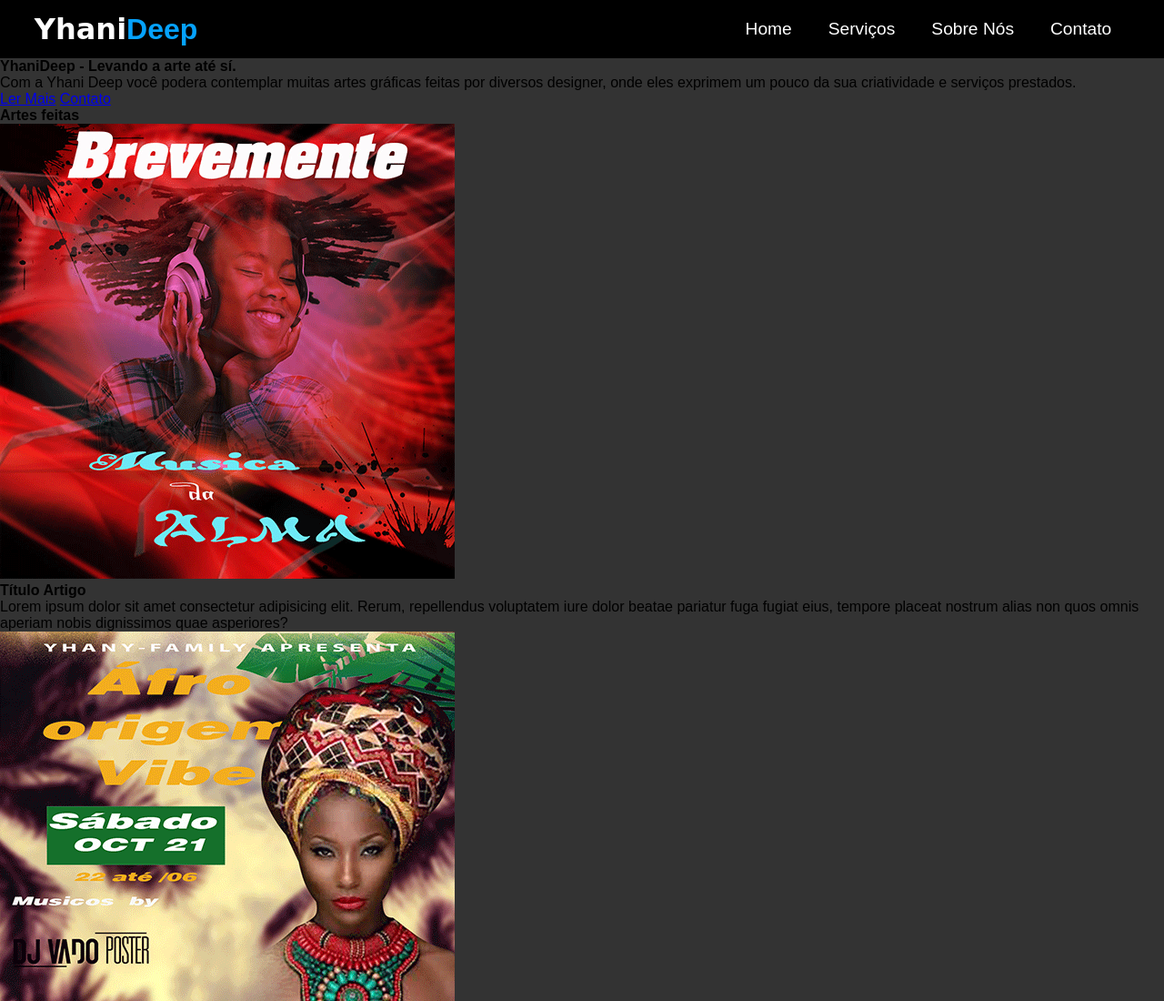
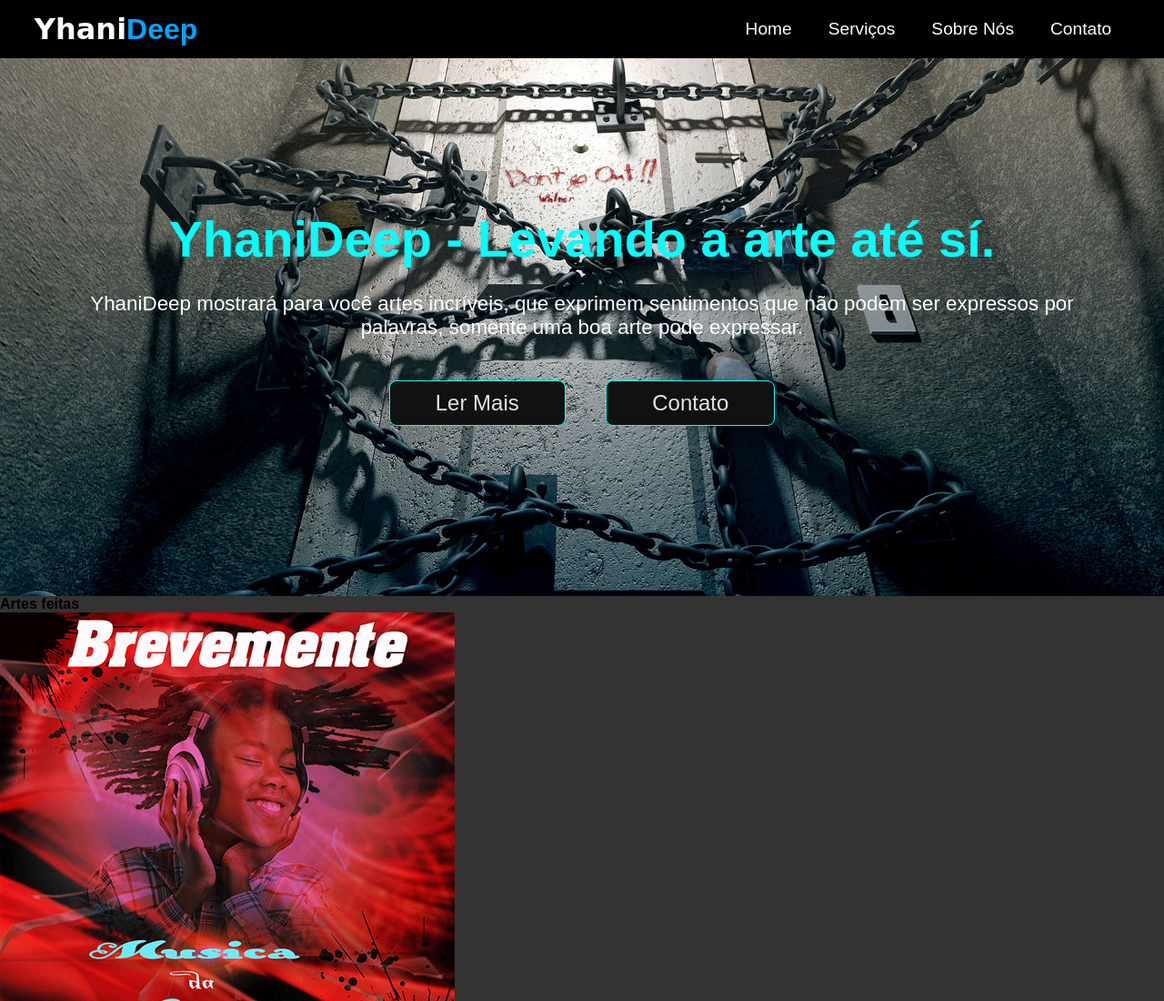
Before and after one commit to janeirocaifaloyhanires/yhaniDeep, a plain HTML site: page index.html in a window 1280 px wide. Shown: the top 1100 px of the page at 91% size. Drawn offline with Linux system fonts and the light colour scheme.

Commit message:
Estilizando sessão banner e colocando imagem de fundo

```diff
--- a/css/style.css
+++ b/css/style.css
@@ -43,3 +43,40 @@ header nav ul li a:hover{
     background:#111;
     color:rgb(5, 162, 253);
 }
+/*Sessão banner*/
+.bloco{
+    background: url('../img/background.jpg')no-repeat;
+    background-size: cover;
+    padding:13% 0;
+    text-align:center;
+    text-transform: justify;
+}
+.bloco .banner h2{
+    color:#06fdfa;
+    font-size:3.5rem;
+}
+.bloco .banner p{
+    font-size:1.4rem;
+    padding:0 7%;
+    color:#fff;
+    margin:2% 0;
+}
+.bloco .banner .btn{
+
+}
+.bloco .banner .btn a{
+    text-decoration:none;
+    color:#e5e3e7;
+    display: inline-block;
+    background:#111;
+    border-radius:8px;
+    border:1px solid aqua;
+    padding:10px 50px;
+    margin:20px;
+    font-size:1.5rem;
+    transition: 1s ease;
+}
+.bloco .banner .btn a:hover{
+    background:#222;
+    color:#fff;
+}
--- a/index.html
+++ b/index.html
@@ -25,12 +25,11 @@
     <!--Fim cabeçalho-->
 
     <main>
-        <section class="banner">
-            <div class="conteudo bloco">
+        <section class="sessaoBanner">
+            <div class="bloco">
                 <div class="banner">
                     <h2>YhaniDeep - Levando a arte até sí. </h2>
-                    <p>Com a Yhani Deep você podera contemplar muitas artes gráficas feitas por diversos designer, onde
-                        eles exprimem um pouco da sua criatividade e serviços prestados.</p>
+                    <p>YhaniDeep mostrará para você artes incríveis, que exprimem sentimentos que não podem ser expressos por palavras, somente uma boa arte pode expressar.</p>
                     <div class="btn">
                         <a href="#">Ler Mais</a>
                         <a href="#">Contato</a>
@@ -38,7 +37,10 @@
                 </div>
             </div>
         </section>
+        <!--Termina sessão banner-->
+
         <section class="TrabalhosDestaque">
+            <!--Sessão banner-->
             <h2 class="tituloTrabalhos">Artes feitas</h2>
             <div class="container">
                 <div class="card">
@@ -199,7 +201,8 @@
                 </div>
                 <!--Fim card-->
             </div>
-        </section><!--Fim sessão tecnologias-->
+        </section>
+        <!--Fim sessão tecnologias-->
     </main>
 
     <footer>
@@ -210,7 +213,8 @@
                     <li><a href="#">Pensando</a></li>
                     <li><a href="#">Pensando</a></li>
                 </ul>
-            </div><!--Fim card-->
+            </div>
+            <!--Fim card-->
 
             <div class="card">
                 <ul>
@@ -218,7 +222,8 @@
                     <li><a href="#">Pensando</a></li>
                     <li><a href="#">Pensando</a></li>
                 </ul>
-                </div><!--Fim card-->
+            </div>
+            <!--Fim card-->
 
             <div class="card">
                 <ul>
@@ -226,7 +231,8 @@
                     <li><a href="#">Pensando</a></li>
                     <li><a href="#">Pensando</a></li>
                 </ul>
-                    </div><!--Fim card-->
+            </div>
+            <!--Fim card-->
         </div>
     </footer>
 </body>
```
Also changed, not shown: img/background.jpg (added). Lines whose indentation alone changed are shown as unchanged.
